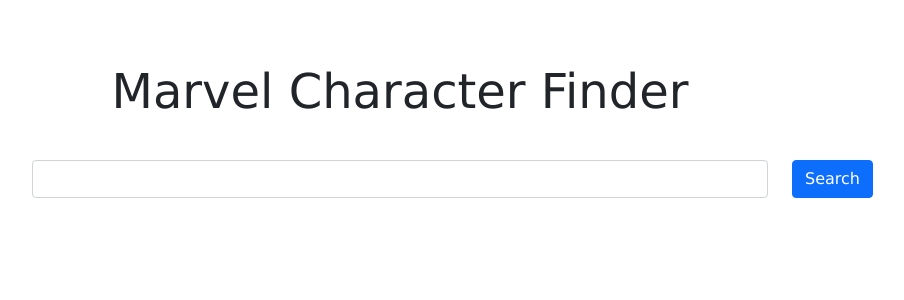
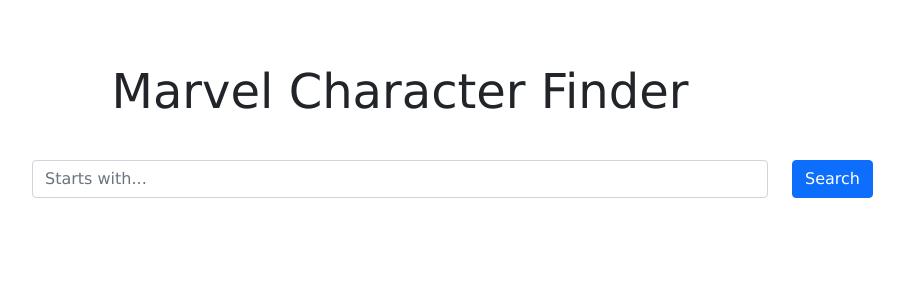
Before and after one commit to aharvey101/marvelCharacterSearch, a Next.js app: page / in a window 1280 px wide. Shown: the top 300 px of the page, without its empty margins (240-1144 px from the left). Built offline with nearby package versions, Linux system fonts and the light colour scheme.

Commit message:
added search placeholder and fixed layout

```diff
--- a/components/Results.tsx
+++ b/components/Results.tsx
@@ -14,8 +14,9 @@
 import { ResultsEntity } from '../types'
 
 const StyledCard = styled(Card)`
-  margin: 2rem 0 2rem 0;
+  margin-top: 2rem;
   width: 18rem;
+  height: 90%;
 `
 
 const StyledSpacer = styled.div`
@@ -58,17 +59,17 @@
 }) => {
   return (
     <Row>
-      <Col className="align-items-stretch">
+      <Col>
         <StyledCard>
           <Card.Img variant="top" src={image} />
           <Card.Body>
             <Card.Title>{name}</Card.Title>
+            {showMore ? (
+              <Button onClick={() => setShowModal(id)} variant="primary">
+                Show More
+              </Button>
+            ) : null}
           </Card.Body>
-          {showMore ? (
-            <Button onClick={() => setShowModal(id)} variant="primary">
-              Show More
-            </Button>
-          ) : null}
         </StyledCard>
       </Col>
     </Row>
--- a/components/Search.tsx
+++ b/components/Search.tsx
@@ -23,7 +23,10 @@
         <Col xs={2} lg={2} />
         <Col xs={6} lg={8} md="auto">
           <Form.Group>
-            <Form.Control onChange={handleUpdateState} />
+            <Form.Control
+              placeholder={'Starts with...'}
+              onChange={handleUpdateState}
+            />
           </Form.Group>
         </Col>
         <Col xs={3} lg={2}>
```
